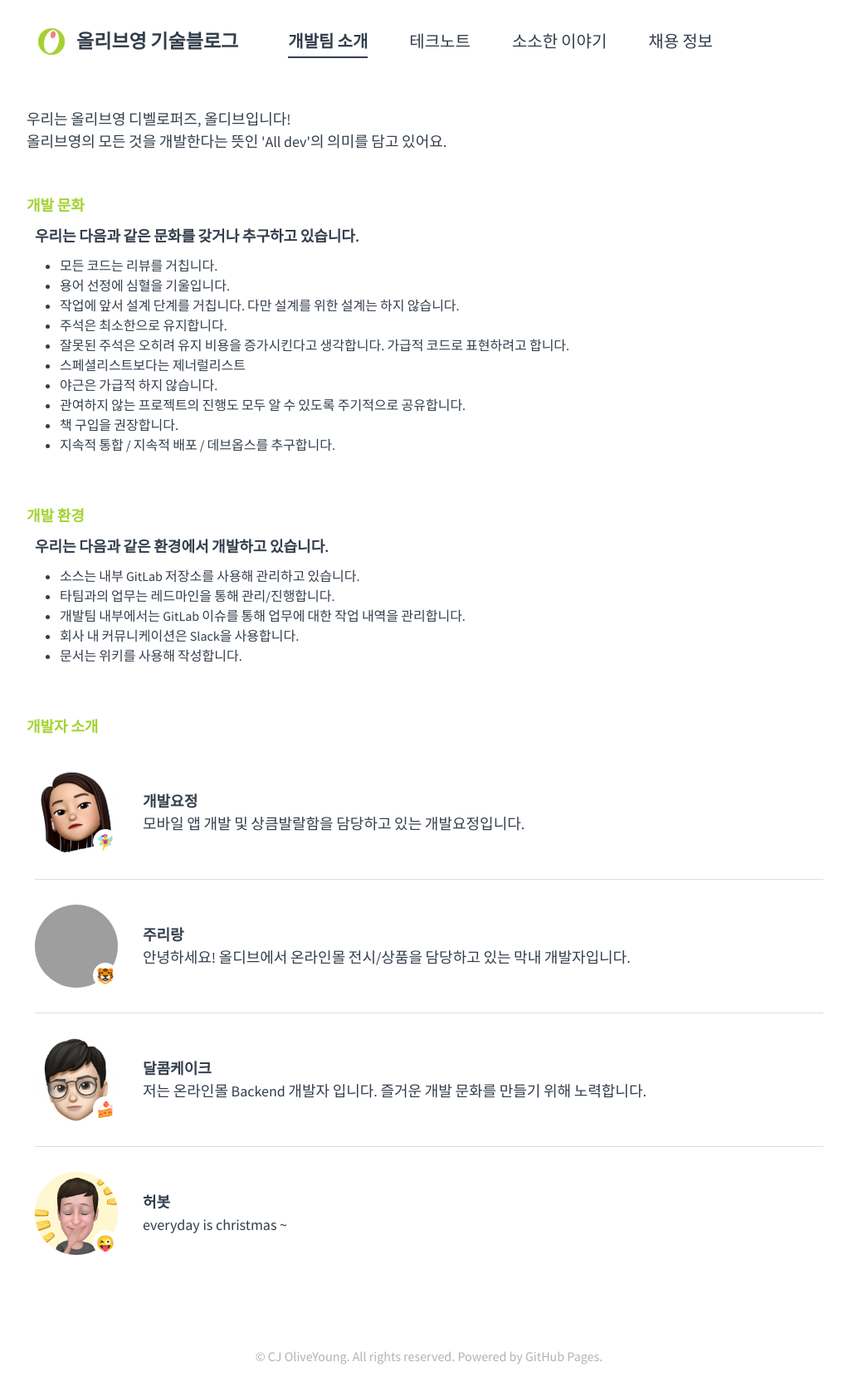
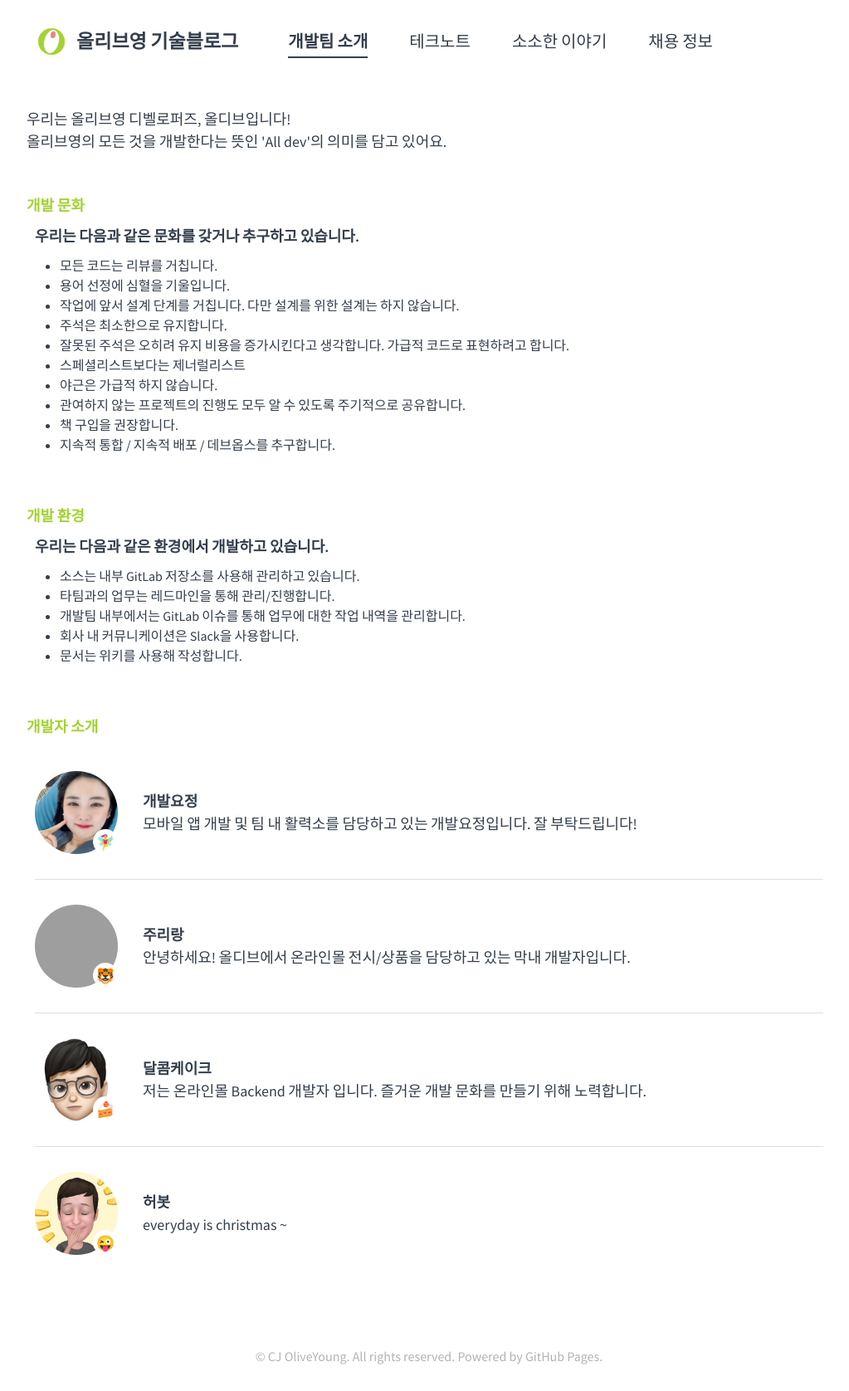
Before and after one commit to tedpark/oy-alldev.github.io, a Jekyll site: the page built from about/index.md, in a window 1280 px wide. Shown: the whole page at 83% size, without its empty margins (123-1146 px from the left). Built offline with Jekyll 4.4.1, drawn with Linux system fonts in a browser that asks for light colours; grey boxes are pictures that could not be loaded.

Commit message:
feautre/개발요정 프로필 업데이트

```diff
--- a/_data/members.yml
+++ b/_data/members.yml
@@ -1,8 +1,17 @@
+# [[ 작성방법 ]]
+# 순서는 편하신대로 작성하시면 자동으로 사번순 정렬됩니다.
+
+## id: 사번
+## name: 닉네임
+## emoji: 이모지
+## thumbnail: ./meta/members 폴더에 이미지를 삽입하신 후 파일명 기재
+## comment: 한줄설명
+
 - id: 834588
   name: 개발요정
   emoji: 🧚‍♀️
-  thumbnail: 834588.png
-  comment: 모바일 앱 개발 및 상큼발랄함을 담당하고 있는 개발요정입니다.
+  thumbnail: 834588.jpeg
+  comment: 모바일 앱 개발 및 팀 내 활력소를 담당하고 있는 개발요정입니다. 잘 부탁드립니다!
 
 - id: 834631
   name: 주리랑
```
Also changed, not shown: meta/members/834588.jpeg (added).
